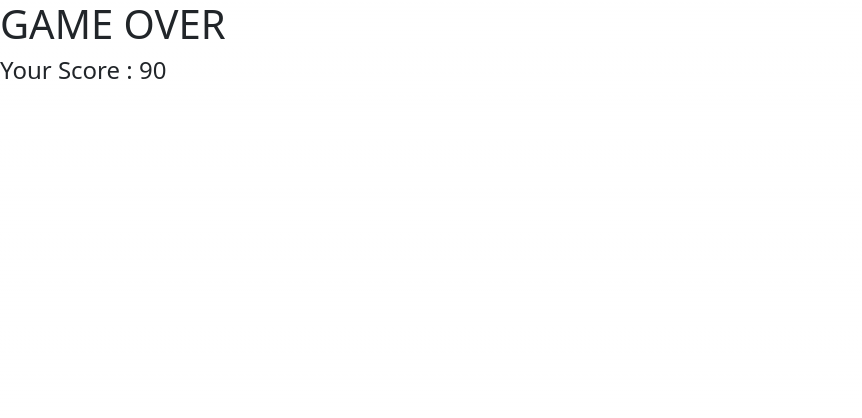
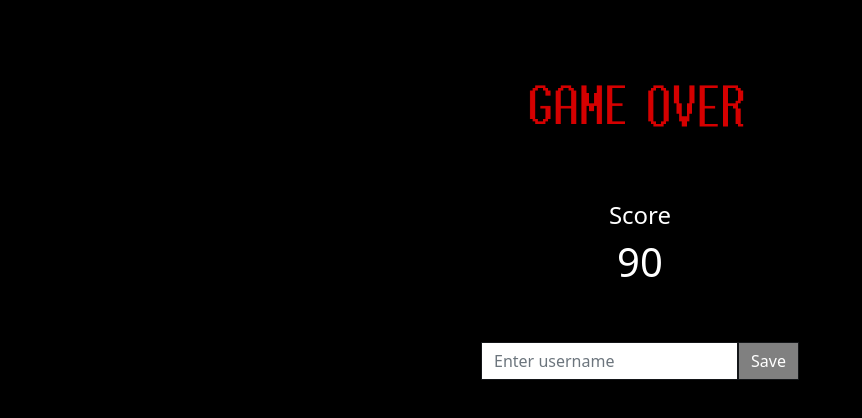
Before and after one commit to CustomGameJam/Jam-Toss, a Next.js app: page /gameover in a window 1280 px wide. Shown: the top 418 px of the page, without its empty margins (0-862 px from the left). Built offline with nearby package versions, Linux system fonts and the light colour scheme.

Commit message:
gameover page added

```diff
--- a/src/pages/gameover/index.tsx
+++ b/src/pages/gameover/index.tsx
@@ -1,9 +1,44 @@
+import { Col, Row, Container } from 'react-bootstrap';
+import Table from 'react-bootstrap/Table';
+import Button from 'react-bootstrap/Button';
+import Form from 'react-bootstrap/Form';
+
 const GameOver = () => {
-    return(
-        <div >
-            <h1>GAME OVER</h1>
-            <h4>Your Score : <span>90</span>  </h4>
+    return (
+        <div className='p-3 fullH' style={{ backgroundColor: 'black' }}>
 
+            <Row style={{
+                display:'flex',
+                justifyContent:'center'
+            }}>
+                <Col className='gameovergif' xs={12}>
+                </Col>
+                <Col xs={12}>
+                    <div className='writeEditing mb-5'>
+                        <h4>Score</h4>
+                        <h1>90</h1>
+                    </div>
+
+                </Col>
+                <Col xs={6}>
+                    <Form style={{display: "flex",  alignItems: "baseline", justifyContent:"center"}}>
+                        <Form.Group className="mb-3 white" controlId="formBasicEmail">
+                            {/* <Form.Label style={{color:"white"}}>Username :</Form.Label> */}
+                            <Form.Control style={{border: "1px solid #141619", borderRadius:"unset"}} type="email" placeholder='Enter username' />
+
+                        </Form.Group>
+
+                        <Button variant="danger" type="submit" style={{
+                            border: "1px solid #141619",
+                            borderRadius:"unset",
+                            backgroundColor:"grey"
+                        }}>
+                            Save
+                        </Button>
+                    </Form>
+
+                </Col>
+            </Row>
 
         </div>
     )
--- a/src/styles/globals.css
+++ b/src/styles/globals.css
@@ -129,3 +129,23 @@ background-color: #15151B;
     background-repeat: no-repeat;
     background-size: contain;
 }
+
+.gameovergif{
+  background-image: url(/assets/image/gameover.gif);
+    height: 185px;
+    background-position: center;
+    background-repeat: no-repeat;
+    background-size: contain;
+}
+
+.writeEditing{
+  display:flex;
+  flex-direction: column;
+  align-items: center;
+  color: white
+
+}
+
+.form-control:focus{
+  box-shadow: none !important;
+}
```
Also changed, not shown: 1 other file (tests, documents, lock files or other folders).
